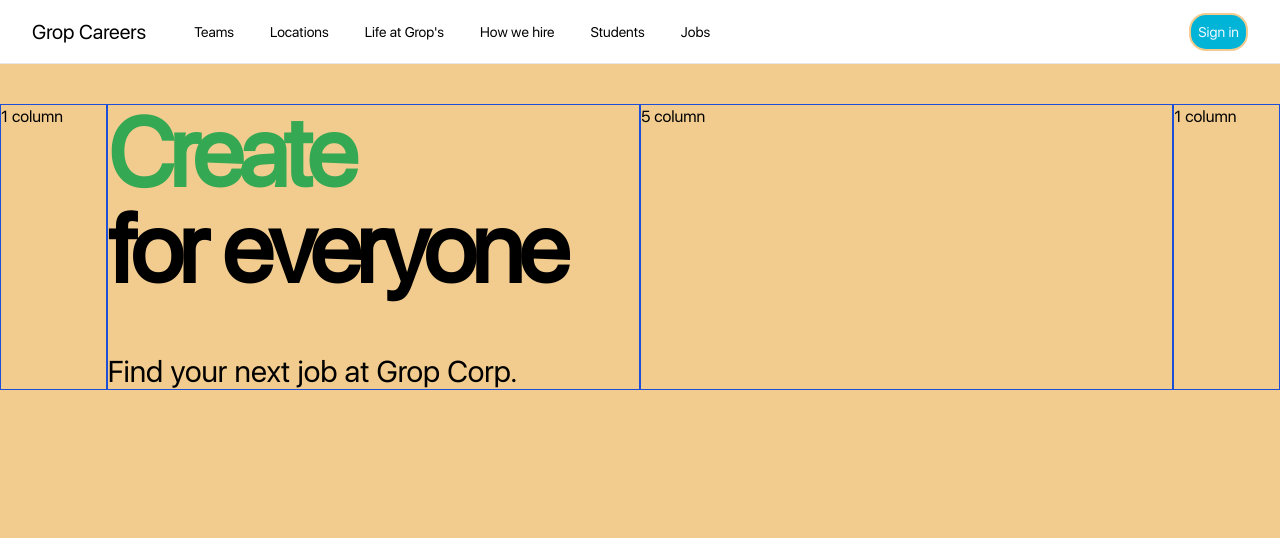
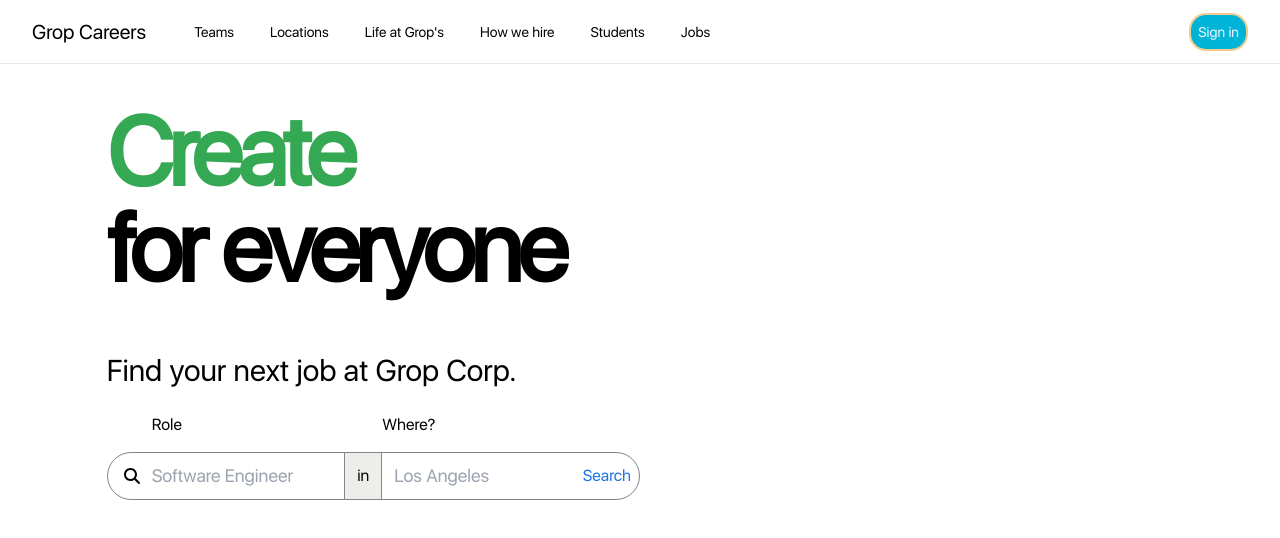
Before and after one commit to francescogropplero/VueFirstProject, a Vue app: page / in a window 1280 px wide. Shown: the top 538 px of the page. Built offline with nearby package versions, Linux system fonts and the light colour scheme.

Commit message:
job search form component

```diff
--- a/src/components/ActionButton.vue
+++ b/src/components/ActionButton.vue
@@ -32,9 +32,9 @@
 
 <style scoped>
 button {
+  @apply rounded;
   align-items: center;
   padding: 0.5em;
-  border: 1px solid black;
   border-radius: 17px;
   font-weight: 500;
   transition: 0.5s;
--- /dev/null
+++ b/src/components/JobSearchForm.vue
@@ -0,0 +1,54 @@
+<template>
+  <form
+    class="flex h-12 w-full items-center rounded-3xl border border-solid border-brand-grigio-2"
+  >
+    <font-awesome-icon :icon="['fas', 'search']" class="ml-4 mr-3" />
+
+    <div class="flex h-full flex-1 flex-nowrap text-base font-light">
+      <div class="relative flex h-full flex-1 items-center pr-3">
+        <label class="absolute left-0 -top-10">Role</label>
+        <input
+          type="text"
+          :value="role"
+          placeholder="Software Engineer"
+          class="w-full text-lg font-normal focus:outline-none"
+        />
+      </div>
+
+      <span
+        class="flex h-full items-center border-l border-r border-brand-grigio-2 bg-brand-grigio px-3"
+        >in</span
+      >
+
+
+      <div class="relative flex h-full flex-1 items-center pl-3">
+        <label class="absolute left-0 -top-10">Where?</label>
+        <input
+          type="text"
+          :value="location"
+          placeholder="Los Angeles"
+          class="w-full text-lg font-normal focus:outline-none"
+        />
+      </div>
+    </div>
+
+    <action-button text="Search" type="secondary" class="rounded-r-5xl" style="height: 100%; border-top-right-radius: 20px; border-bottom-right-radius: 20px;
+    border-top-left-radius: 0;
+    border-bottom-left-radius: 0;"/>
+  </form>
+</template>
+
+<script>
+import ActionButton from "@/components/ActionButton.vue";
+
+export default {
+  name: "JobSearchForm",
+  components: { ActionButton },
+  data() {
+    return {
+      role: "",
+      location: "",
+    }
+  }
+};
+</script>
--- a/src/components/TheHeadline.vue
+++ b/src/components/TheHeadline.vue
@@ -1,5 +1,5 @@
 <template>
-  <section>
+  <section class="mb-16">
     <h1 class="mb-14 text-8xl font-bold tracking-tighter">
       <span :class="actionClasses">{{ action }}</span>
       <br />
--- a/src/components/TheHero.vue
+++ b/src/components/TheHero.vue
@@ -1,35 +1,31 @@
 <template>
   <main>
-    <section class="flex h-screen flex-col bg-brand-oro pt-10 pb-20">
+    <section class="flex h-screen flex-col pt-10 pb-20">
       <div class="grid grid-cols-12">
-        <div class="col-start-1 col-span-1 border border-blue-700">
-            1 column
+        <div class="col-span-1 col-start-1"></div>
+
+        <div class="col-span-5 col-start-2">
+          <the-headline />
+          <job-search-form />
         </div>
 
-        <div class="col-start-2 col-span-5 border border-blue-700">
-            <the-headline />
-        </div>
+        <div class="col-span-5 col-start-7"></div>
 
-        <div class="col-start-7 col-span-5 border border-blue-700">
-            5 column
-        </div>
-
-        <div class="col-start-12 col-span-1 border border-blue-700">
-            1 column
-        </div>
+        <div class="col-span-1 col-start-12"></div>
       </div>
     </section>
   </main>
 </template>
 
 <script>
-import TheHeadline from './TheHeadline.vue';
-
+import TheHeadline from "./TheHeadline.vue";
+import JobSearchForm from "./JobSearchForm.vue";
 
 export default {
   name: "TheHero",
   components: {
     TheHeadline,
-  }
+    JobSearchForm,
+  },
 };
 </script>
--- a/tailwind.config.js
+++ b/tailwind.config.js
@@ -13,8 +13,10 @@
         "brand-arancio": "#e07a5f",
         "brand-verde": "#42D293",
         "brand-oro": "#f2cc8f",
-        "brand-blue": "#3d405b",
+        "brand-blue": "#1a73e8",
         "brand-cyan": "#33a1fd",
+        "brand-grigio": "#edede9",
+        "brand-grigio-2": "#80868b",
       },
       boxShadow: {
         blue: "0 0 3px 3px #0096c7",
```
